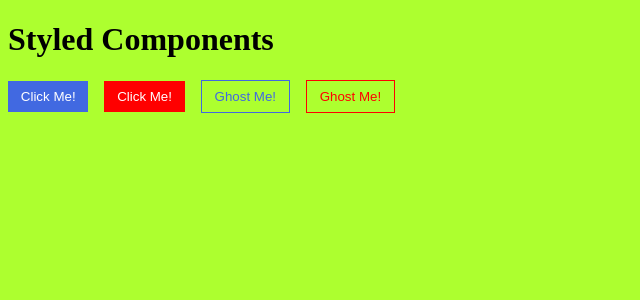
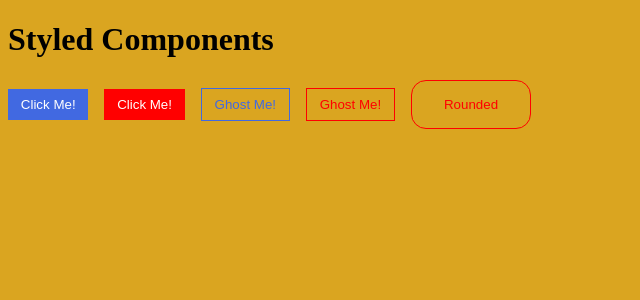
Before and after one commit to PabloFernandez-Git/Styled-components-libreria, a React (Create React App) app: page / in a window 1280 px wide. Shown: the top 300 px of the page, without its empty margins (0-640 px from the left). Built offline with nearby package versions, Linux system fonts and the light colour scheme.

Commit message:
Heredando estilos

```diff
--- a/src/App.jsx
+++ b/src/App.jsx
@@ -2,8 +2,14 @@ import React, { Component } from 'react'
 import Title from './components/Title';
 import Button from './components/Button';
 
-import { ThemeProvider, createGlobalStyle } from 'styled-components'
+import styled, { ThemeProvider, createGlobalStyle } from 'styled-components'
 import colors from './theming/colors'
+
+
+const ButtonRounded = styled(Button)`
+    border-radius: 15px;
+    padding: 1rem 2rem;
+`
 
 
 const GlobalStyle = createGlobalStyle`
@@ -17,13 +23,13 @@ class App extends Component {
     render() {
         return (
             <>
-                <GlobalStyle />
                 <Title />
                 <ThemeProvider theme={colors}>
                     <Button>Click Me!</Button>
                     <Button danger>Click Me!</Button>
                     <Button ghost>Ghost Me!</Button>
                     <Button danger ghost>Ghost Me!</Button>
+                    <ButtonRounded danger ghost>Rounded</ButtonRounded>
                 </ThemeProvider>
             </>
         )
@@ -31,3 +37,35 @@ class App extends Component {
 }
 
 export default App;
+
+
+/*
+Heredando estilos
+
+Utilizar la herencia nos permite reutilizar codigo para no tener que escribir un componente desde cero.
+
+
+1. Para ello debemos importar 'styled':
+
+import styled, { ThemeProvider, createGlobalStyle } from 'styled-components'
+
+
+2. Creamos un styled-component con una pequeña variante a la forma tradicional de crearlos.
+Si nosotros queremos que este componente (en este caso un boton), tenga todos los estilos de otro boton, y sumarle o sobre escribirle alguna propiedad lo unico que tenemos que hacer es, en lugar de escribir 'styled.button' escribir 'styled(Button)' donde le pasamos de que componente queremos que herede los estilos.
+
+const ButtonRounded = styled(Button)`
+    border-radius: 15px;
+    padding: 1rem 2rem;
+`
+
+
+3. Al ser un componente lo utilizamos como cualquier otro.
+
+<ButtonRounded danger ghost>Rounded</ButtonRounded>
+
+Este componente admite que le pasemos atributos JSX.
+De esta forma no solo podemos añadir propiedades, sino que tambien podemos sobreescribir alguna en particular.
+Lo que escribimos en este nuevo componente va a valer mas que lo que tenga por defecto.
+
+
+*/
--- a/src/components/Button.jsx
+++ b/src/components/Button.jsx
@@ -16,7 +16,7 @@ const Button = styled.button`
     color:#fff;
     background-color: ${({ theme }) => theme.primary};
     transition: color, background-color 1s;
-    animation: ${rotate} 2s;
+    /* animation: ${rotate} 2s; */
 
     &:hover{
         color: #fff;
@@ -41,31 +41,3 @@ const Button = styled.button`
 `
 
 export default Button;
-
-
-/*
-Animaciones
-
-Para realizar animaciones a traves de 'Styled components' necesitamos la funcion 'keyframes'.
-La opcion mas comoda para usarla es destructurarla.
-
-import styled, { css, keyframes } from 'styled-components'
-
-Para utilizarla lo primero que tenemos que hacer es crear nuestra animacion en una constante.
-Creamos un styled-component y dentro de este construimos la animacion exactamente igual que en CSS.
-
-const rotate = keyframes`
-    to{
-        transform: rotate(360deg)
-    }
-`
-
-Para utilizarla, al componente que queremos aplicarle la animacion se la pasamos como una propiedad mas.
-Como la animacion la construimos en una constante necesitamos interpolarla y luego pasarle el tiempo.
-
-animation: ${rotate} 2s;
-
-
-
-
-*/
```
